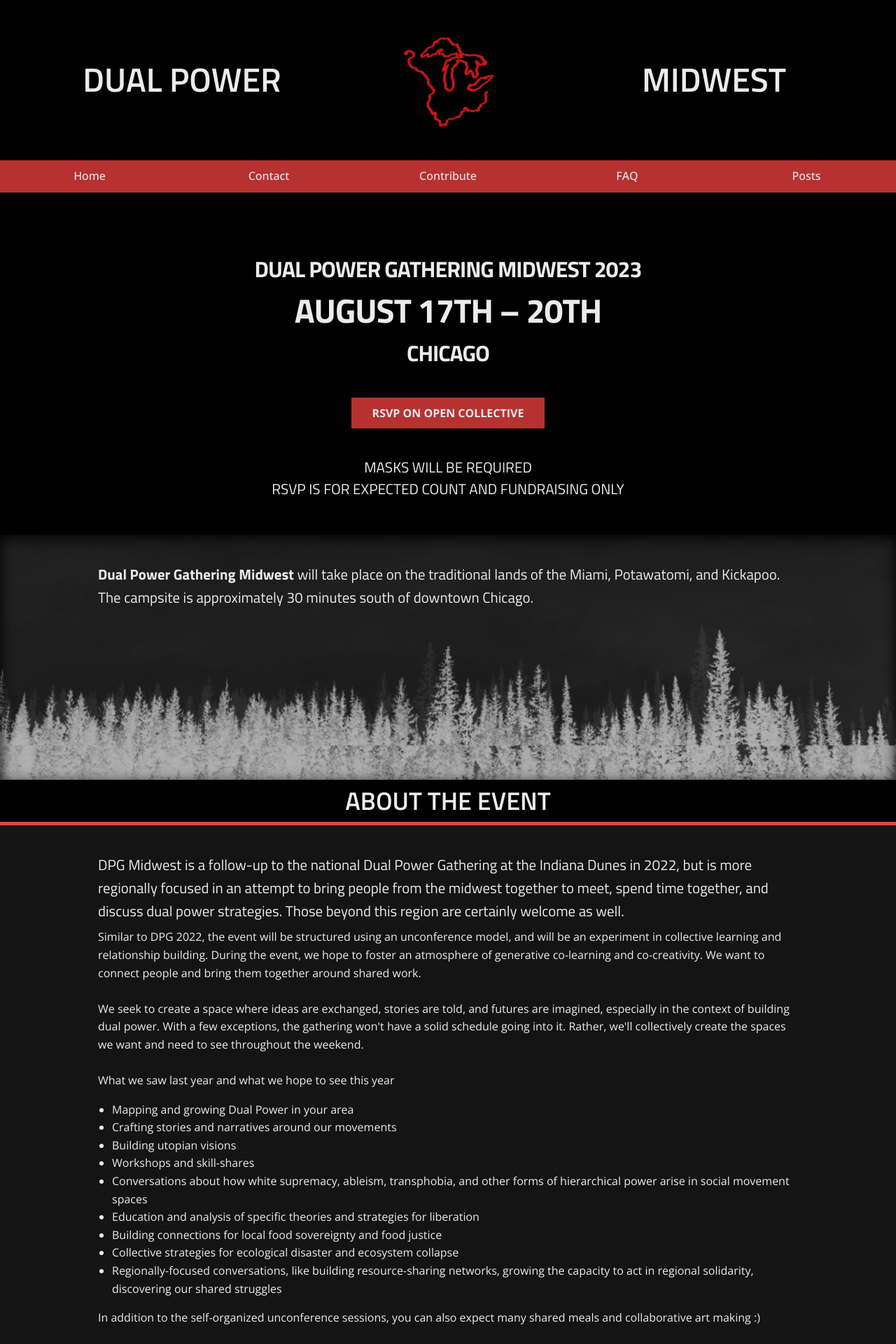
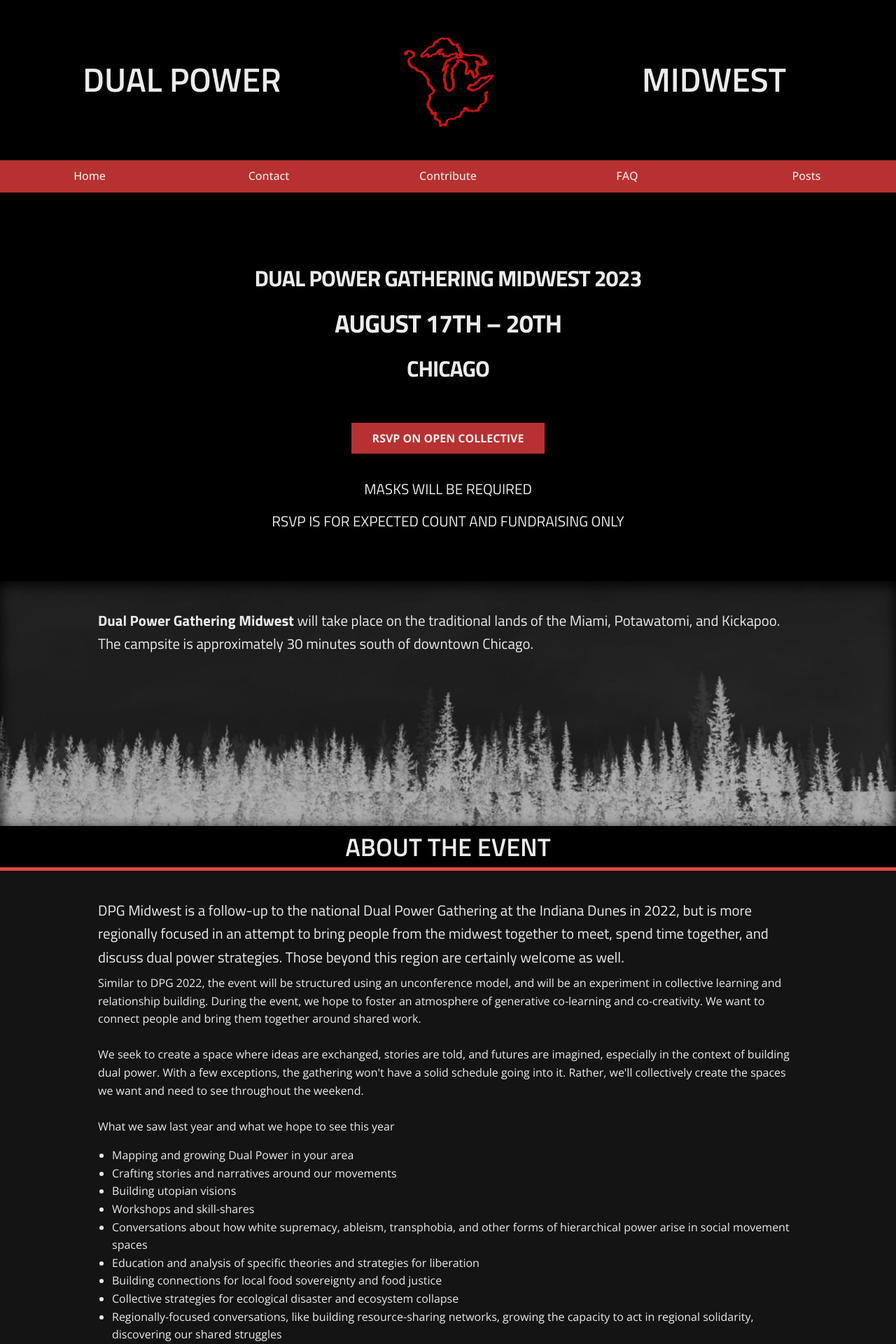
Before and after one commit to dpgmidwest/dev-website, a Jekyll site: the page built from index.html, in a window 1280 px wide. Shown: the top 1920 px of the page at 70% size. Built offline with Jekyll 4.4.1, drawn with Linux system fonts in a browser that asks for light colours; some web fonts are replaced; the list of posts is cut into pages by our own code.

Commit message:
home responsive

```diff
--- a/_layouts/home.html
+++ b/_layouts/home.html
@@ -2,9 +2,9 @@
 layout: default
 ---
 <section class="container-home">
-  <h1 style="font-size: 2em;">Dual Power Gathering Midwest 2023</h1>
-  <h1 style="font-size: 3em;">August 17th &ndash; 20th</h1>
-  <h1 style="font-size: 2em;">Chicago</h1>
+  <h2>Dual Power Gathering Midwest 2023</h1>
+  <h1>August 17th &ndash; 20th</h1>
+  <h2>Chicago</h1>
   <a href="https://opencollective.com/dual-power-gathering/events/dual-power-midwest-e5e522c8" class="btn" target="_blank">
     RSVP on open collective
   </a>
--- a/css/default.css
+++ b/css/default.css
@@ -140,9 +140,16 @@
   line-height: 1.5;
 }
 
-.container-home>h1 {
+.container-home>h1, .container-home>h2 {
   font-weight: 700;
   letter-spacing: -1px;
+}
+
+.container-home>h1 {
+  font-size: 2.25em;
+}
+.container-home>h2 {
+  font-size: 2em;
 }
 
 .container-home>.btn {
@@ -151,6 +158,21 @@
 
 .container-home>p {
   text-transform: uppercase;
+  line-height: 1;
+  margin-bottom: 25px;
+}
+
+@media (max-width: 439px) {
+  .display-img-div {
+    min-height: 515px;
+  }
+  .post-image {
+    min-width: 275px;
+    min-height: 230px;
+  }
+  footer {
+    padding: 40px 25px;
+  }
 }
 
 .display-img-div {
@@ -288,6 +310,8 @@
   font-size: 2.75em;
 }
 
+
+
 @media (min-width: 1400px) {
   .inner-post-container {
       width: var(--theme-sheet-width-xxl) !important;
--- a/css/stylesheet.css
+++ b/css/stylesheet.css
@@ -185,6 +185,8 @@
     }
 }
 
+
+
 .btn {
     display: table;
     white-space: nowrap;
```
